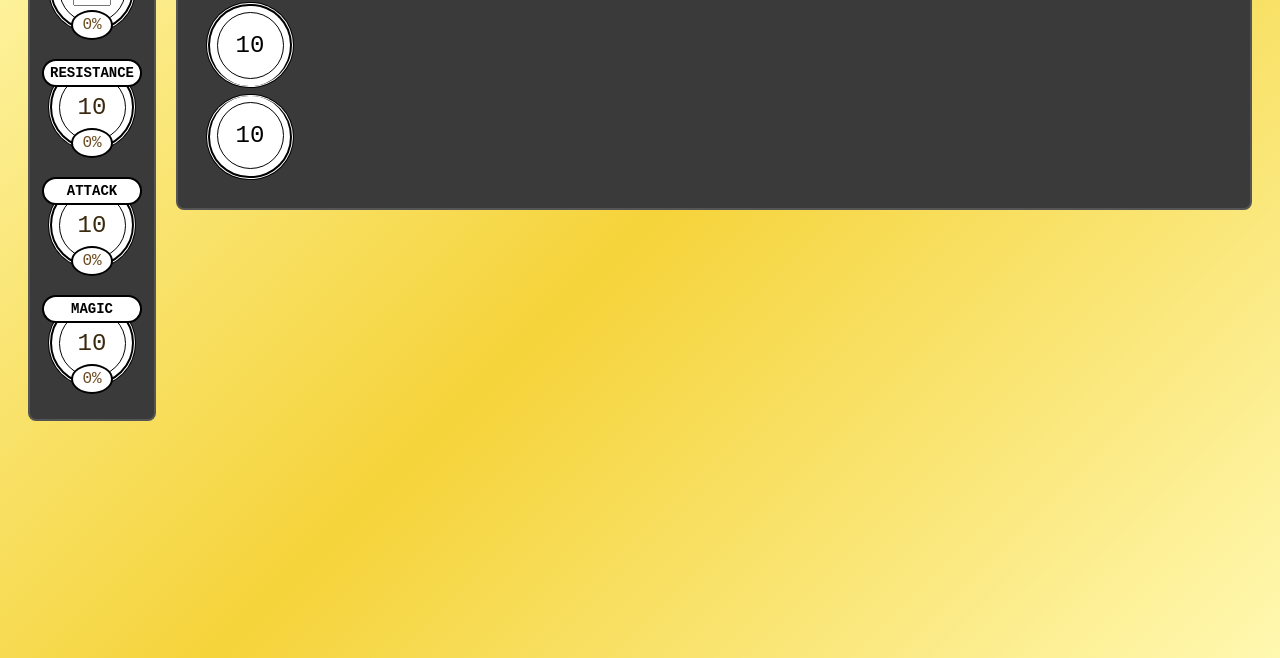
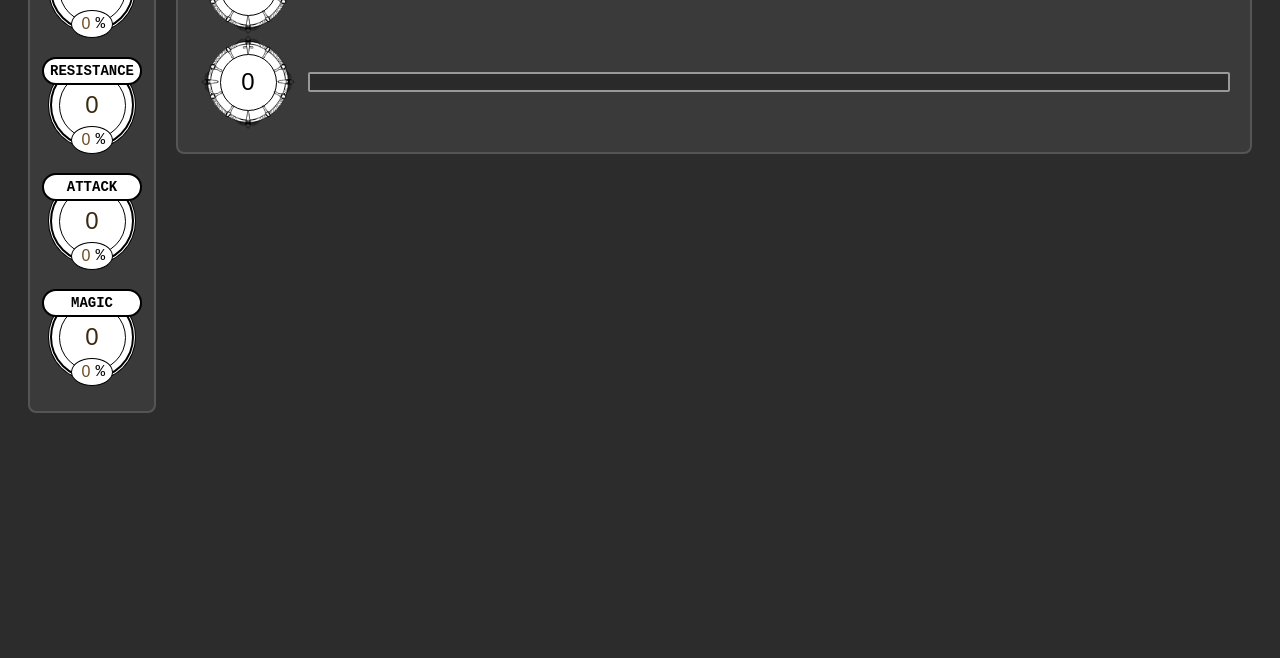
Before and after one commit to JJ-ed/SermikDND, a plain HTML site: page index.html in a window 1280 px wide. Shown: the part 198-856 px from the top of the page. Drawn offline with Linux system fonts and the light colour scheme.

Commit message:
Update design

```diff
--- a/index.html
+++ b/index.html
@@ -16,46 +16,60 @@
                     <div class="stat-row">
                         <div class="stat-main">
                             <span class="stat-name">DEFENSE</span>
-                            <input type="number" class="stat-value" value="0">
+                            <input type="number" class="stat-value" id="defense-value" value="0">
                         </div>
-                        <span class="stat-bonus">0%</span>
+                        <div class="stat-input-row">
+                            <input type="number" class="stat-bonus" id="defense-bonus" value="0">
+                            <span class="stat-bonus-label">%</span>
+                        </div>
                     </div>
                     <div class="stat-row">
                         <div class="stat-main">
                             <span class="stat-name">RESISTANCE</span>
-                            <span class="stat-value">10</span>
+                            <input type="number" class="stat-value" id="resistance-value" value="0">
                         </div>
-                        <span class="stat-bonus">0%</span>
+                        <div class="stat-input-row">
+                            <input type="number" class="stat-bonus" id="resistance-bonus" value="0">
+                            <span class="stat-bonus-label">%</span>
+                        </div>
                     </div>
                     <div class="stat-row">
                         <div class="stat-main">
                             <span class="stat-name">ATTACK</span>
-                            <span class="stat-value">10</span>
+                            <input type="number" class="stat-value" id="attack-value" value="0">
                         </div>
-                        <span class="stat-bonus">0%</span>
+                        <div class="stat-input-row">
+                            <input type="number" class="stat-bonus" id="attack-bonus" value="0">
+                            <span class="stat-bonus-label">%</span>
+                        </div>
                     </div>
                     <div class="stat-row">
                         <div class="stat-main">
                             <span class="stat-name">MAGIC</span>
-                            <span class="stat-value">10</span>
+                            <input type="number" class="stat-value" id="magic-value" value="0">
                         </div>
-                        <span class="stat-bonus">0%</span>
+                        <div class="stat-input-row">
+                            <input type="number" class="stat-bonus" id="magic-bonus" value="0">
+                            <span class="stat-bonus-label">%</span>
+                        </div>
                     </div>
                 </div>
             </div>
             <div class="right-panel">
                 <div class="output-container">
                     <div class="output-content">
-                        <div class="output-header">
-                            <h2>Damage Output</h2>
+                        <div class="output-row">
+                            <div class="incoming-damage-name output-item">
+                                <input type="number" class="incoming-damage-value" value="0">
+                            </div>
                         </div>
-                        <div class="output-body">
-                            <div class="incoming-damage-name output-item">
-                                <span class="incoming-damage-value">10</span>
+
+                        <div class="output-row">
+                            <div class="percentage-dmg output-item">
+                                <input type="number" class="percentage-dmg-value" value="0">
                             </div>
-                            <!-- <div class="magic-circle"></div> -->
-                            <div class="percentage-dmg output-item">
-                                <span class="percentage-dmg-value">10</span>
+                            <div class="result-container">
+
                             </div>
                         </div>
                     </div>
--- a/style.css
+++ b/style.css
@@ -1,6 +1,6 @@
 body {
     font-family: 'Courier New', monospace;
-    background: linear-gradient(135deg, #fff8b0 0%, #f5d33a 50%, #fff8b0 100%);
+    background-color: #2c2c2c;
     color: #ffffff;
     padding: 20px;
     min-height: 100vh;
@@ -45,6 +45,21 @@ input::-webkit-inner-spin-button {
     align-items: center;
     gap: 4px;
 }
+
+.stat-input-row {
+    position: relative;
+    display: flex;
+    align-items: center;
+    gap: 4px;
+    transform: translateY(-25px);
+}
+
+.stat-input-row .stat-bonus {
+    transform: none;
+    width: 20px;
+    padding-right: 16px;
+}
+
 .stat-main {
     width: 80px;
     height: 80px;
@@ -68,6 +83,22 @@ input::-webkit-inner-spin-button {
         border: 1px solid #000000;
         border-radius: 50%;
         background: transparent;
+        pointer-events: none;
+    }
+
+    .output-item::after {
+        content: "";
+        position: absolute;
+        top: 50%;
+        left: 50%;
+        width: 93px;
+        height: 93px;
+        transform: translate(-50%, -49.7%);
+        background-image: url('frame1.png');
+        background-size: contain;
+        background-repeat: no-repeat;
+        background-position: center;
+        pointer-events: none;
     }
 
 .stat-name  {
@@ -89,9 +120,10 @@ input::-webkit-inner-spin-button {
     white-space: nowrap;
 }
 
-.stat-value {
+.stat-value, .incoming-damage-value, .percentage-dmg-value {
     font-size: 24px;
     width: 30px;
+    border: none;
     color: #3a2a10;
     text-align: center;
 }
@@ -103,16 +135,29 @@ input::-webkit-inner-spin-button {
     background-color: #ffffff;
     color: #6b4a1f;
 
-    border: 2px solid #000000;
+    border: 1.5px solid #000000;
     border-radius: 61%;
     padding: 4px;
 
     transform: translateY(-25px);
 }
 
-.output-body {
+.stat-bonus-label {
+    position: absolute;
+    top: 50%;
+    right: 8px;
+    transform: translateY(-50%);
+    color: #000000;
+    font-size: 16px;
+    pointer-events: none;
+}
+
+.output-row {
     position: relative;
     isolation: isolate;
+    display: flex;
+    align-items: center;
+    gap: 10px;
 }
 
 .output-item {
@@ -131,12 +176,7 @@ input::-webkit-inner-spin-button {
 .incoming-damage-name, .percentage-dmg {
     width: 80px;
     height: 80px;
-    border: 2px solid #000;
     margin: 10px;
-
-    box-shadow:
-    0 0 0 1px #ffffff,
-    0 0 0 2px #000000;
 }
 
 .incoming-damage-name {
@@ -149,11 +189,12 @@ input::-webkit-inner-spin-button {
 .incoming-damage-name::before, .percentage-dmg::before {
     content: "";
     position: absolute;
-    width: 65px;
-    height: 65px;
+    width: 55px;
+    height: 55px;
     border: 1px solid #000000;
     border-radius: 50%;
     background: transparent;
+    pointer-events: none;
 }
 
 .percentage-dmg {
@@ -168,3 +209,12 @@ input::-webkit-inner-spin-button {
     color: #000000;
     text-align: center;
 }
+
+.result-container {
+    flex: 1;
+    background-color: #2a2a2a;
+    border: 2px solid #999;
+    border-radius: 2px;
+    padding: 8px;
+    margin: 10px 0;
+}
```
Also changed, not shown: frame1.png (added).
